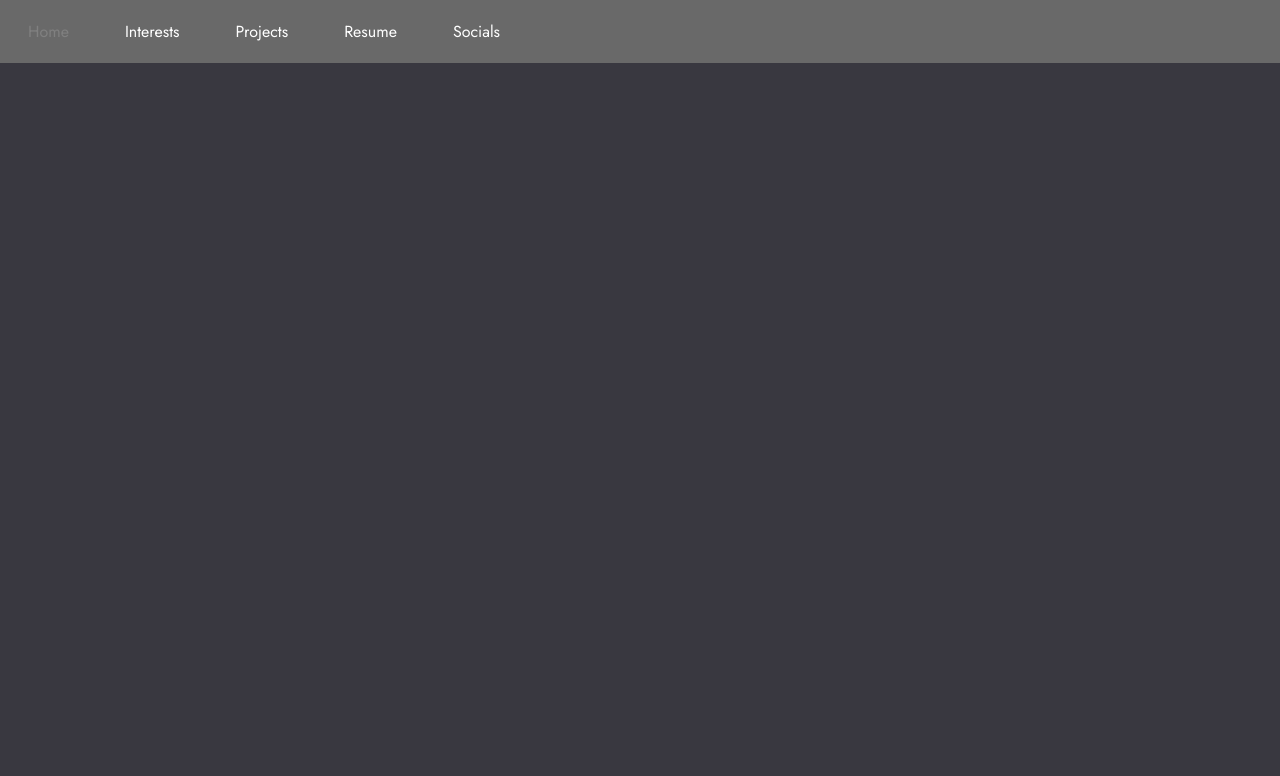
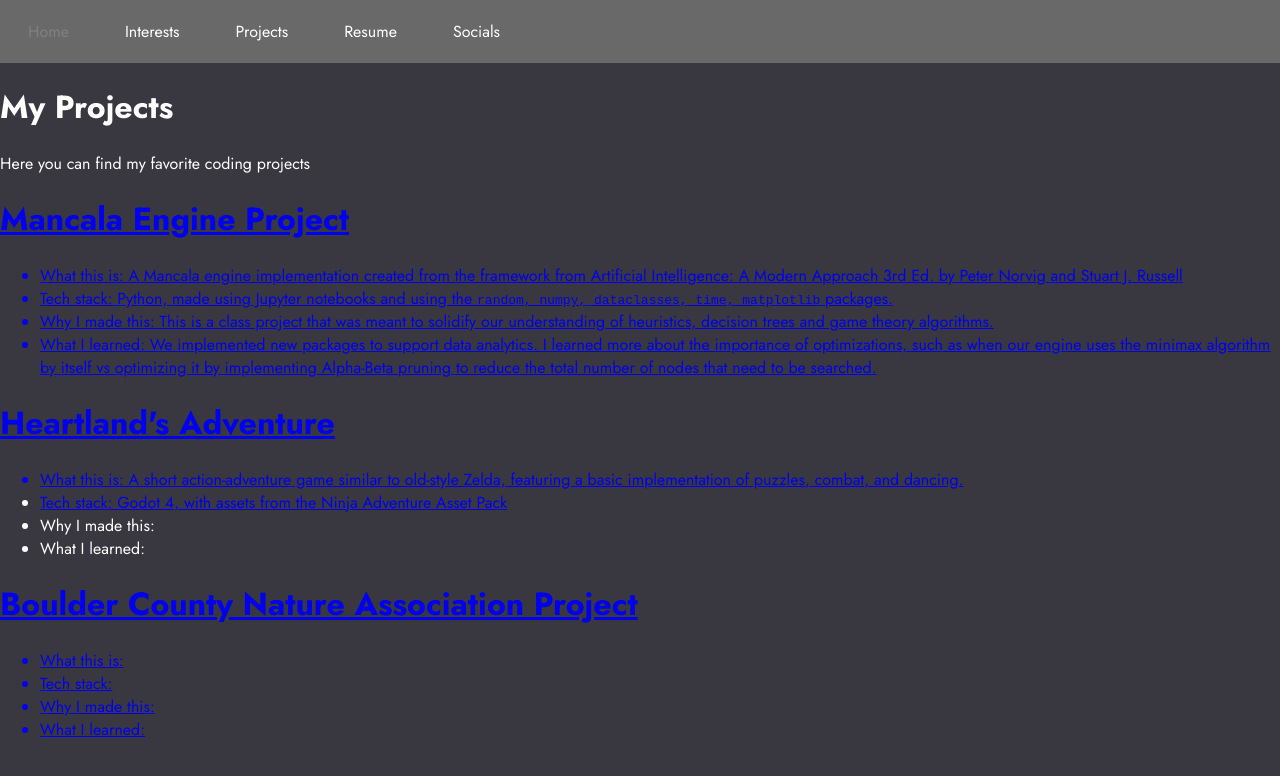
Before and after one commit to LucaChaia/portfolio, a plain HTML site: page projects.html in a window 1280 px wide. Drawn offline with Linux system fonts and the light colour scheme.

Commit message:
Basic skeleton for Projects page

```diff
--- a/projects.html
+++ b/projects.html
@@ -22,5 +22,76 @@
         <li><a href="/socials">Socials</a></li>
       </ul>
     </nav>
+    <main>
+      <div class="projects-intro">
+        <h1>My Projects</h1>
+        <p>Here you can find my favorite coding projects</p>
+      </div>
+      <div class="projects-container">
+        <a
+          href="https://github.com/LucaChaia/CSCI-3202-Final-Project"
+          class="project-box"
+        >
+          <h1>Mancala Engine Project</h1>
+          <ul>
+            <li>
+              What this is: A Mancala engine implementation created from the
+              framework from Artificial Intelligence: A Modern Approach 3rd Ed.
+              by Peter Norvig and Stuart J. Russell
+            </li>
+            <li>
+              Tech stack: Python, made using Jupyter notebooks and using the
+              <code>random, numpy, dataclasses, time, matplotlib</code>
+              packages.
+            </li>
+            <li>
+              Why I made this: This is a class project that was meant to
+              solidify our understanding of heuristics, decision trees and game
+              theory algorithms.
+            </li>
+            <li>
+              What I learned: We implemented new packages to support data
+              analytics. I learned more about the importance of optimizations,
+              such as when our engine uses the minimax algorithm by itself vs
+              optimizing it by implementing Alpha-Beta pruning to reduce the
+              total number of nodes that need to be searched.
+            </li>
+          </ul>
+        </a>
+        <a
+          href="https://lucachaia.itch.io/heartlands-adventure"
+          class="project-box"
+        >
+          <h1>Heartland's Adventure</h1>
+          <ul>
+            <li>
+              What this is: A short action-adventure game similar to old-style
+              Zelda, featuring a basic implementation of puzzles, combat, and
+              dancing.
+            </li>
+            <li>
+              Tech stack: Godot 4, with assets from the
+              <a href="https://pixel-boy.itch.io/ninja-adventure-asset-pack"
+                >Ninja Adventure Asset Pack</a
+              >
+            </li>
+            <li>Why I made this:</li>
+            <li>What I learned:</li>
+          </ul>
+        </a>
+        <a
+          href="https://github.com/Blueprint-Boulder/f23-bcna"
+          class="project-box"
+        >
+          <h1>Boulder County Nature Association Project</h1>
+          <ul>
+            <li>What this is:</li>
+            <li>Tech stack:</li>
+            <li>Why I made this:</li>
+            <li>What I learned:</li>
+          </ul>
+        </a>
+      </div>
+    </main>
   </body>
 </html>
```
